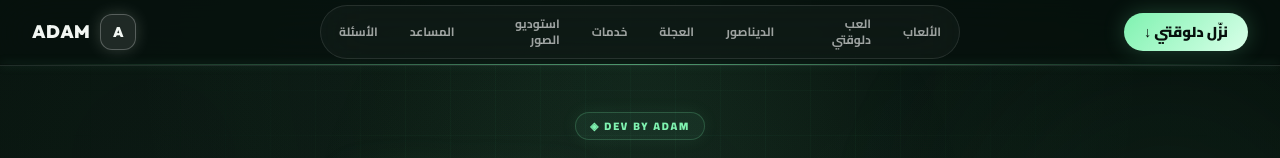
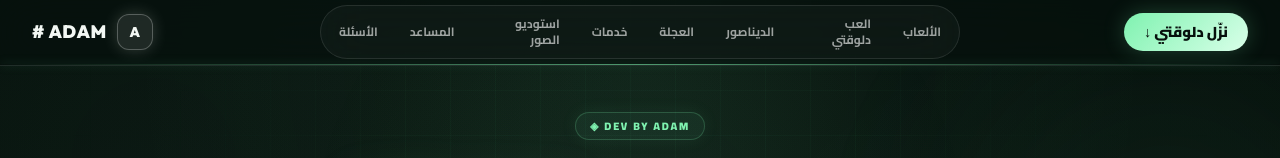
Before and after one commit to fastking-forever/starter-web, a Next.js app: page / in a window 1280 px wide. Shown: the top 158 px of the page. Built offline with nearby package versions, Linux system fonts and the light colour scheme.

Commit message:
Rename site title and brand marks to ADAM hash

```diff
--- a/app/layout.tsx
+++ b/app/layout.tsx
@@ -5,9 +5,9 @@ import TargetCursor from "@/components/target-cursor";
 import "./globals.css";
 
 export const metadata: Metadata = {
-  title: "ADAM | ألعابك في مكان واحد",
+  title: "ADAM #",
   description: "موقع ADAM: ألعاب للتنزيل، لعبة فضاء تفاعلية، ومساعد ذكي بالعربي.",
-  applicationName: "ADAM",
+  applicationName: "ADAM #",
   category: "games",
   keywords: ["ADAM", "ألعاب ادم", "تحميل APK", "العاب للجوال", "ADAM Strike", "استوديو صور"],
   robots: { index: true, follow: true },
--- a/app/page.tsx
+++ b/app/page.tsx
@@ -60,7 +60,7 @@ export default function Home() {
             <span className="grid h-9 w-9 place-items-center rounded-xl border border-white/25 bg-white/10 font-display text-sm font-black shadow-[0_0_16px_rgba(255,255,255,0.18)]">
               A
             </span>
-            <span className="font-display text-lg font-black tracking-wide">ADAM</span>
+            <span className="font-display text-lg font-black tracking-wide">ADAM #</span>
           </a>
         </div>
         <div className="accent-line" />
@@ -275,7 +275,7 @@ export default function Home() {
           <div className="flex flex-wrap items-center justify-between gap-6">
             <div className="flex items-center gap-2.5">
               <span className="grid h-8 w-8 place-items-center rounded-lg border border-white/25 bg-white/10 font-display text-sm font-black">A</span>
-              <span className="font-display font-black tracking-wide">ADAM</span>
+              <span className="font-display font-black tracking-wide">ADAM #</span>
             </div>
             <div className="text-sm text-white/55">
               <a href="mailto:adamehab828@gmail.com" className="transition hover:text-white">adamehab828@gmail.com</a>
```
